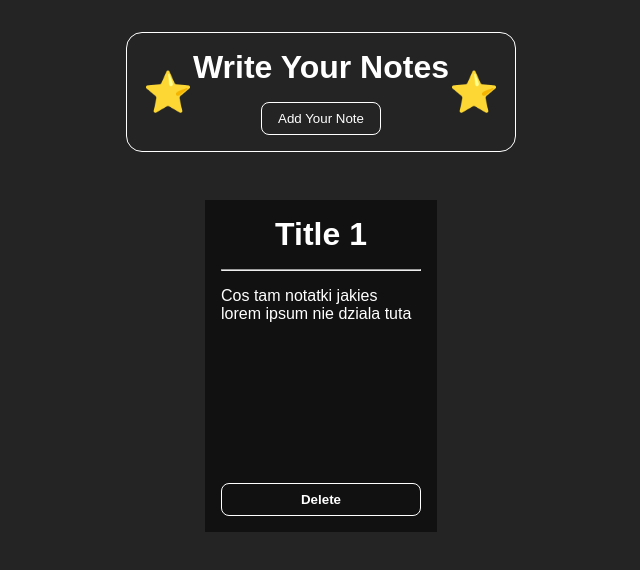
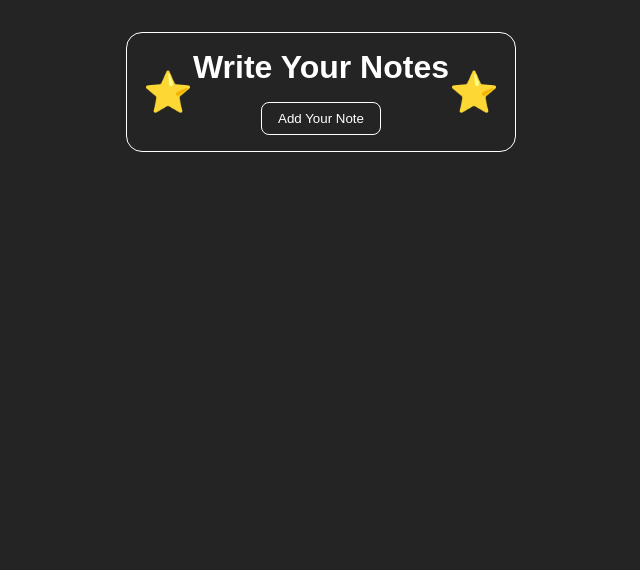
Before and after one commit to Ajgorek04/notes-react.js, a React (Vite) app: page / in a window 1280 px wide. Shown: the top 570 px of the page, without its empty margins (319-959 px from the left). Built offline with nearby package versions, Linux system fonts and the light colour scheme.

Commit message:
remove static note

```diff
--- a/src/App.jsx
+++ b/src/App.jsx
@@ -6,12 +6,7 @@ import { AddInput } from "./components/AddInput/AddInput";
 function App() {
     const [isAddNoteShown, setIsAddNoteShown] = useState(false);
 
-    const [notes, setNotes] = useState([
-        {
-            title: "Title 1",
-            content: "Cos tam notatki jakies lorem ipsum nie dziala tuta",
-        },
-    ]);
+    const [notes, setNotes] = useState([]);
 
     function handleViewAddNoteClick() {
         setIsAddNoteShown(true);
```
